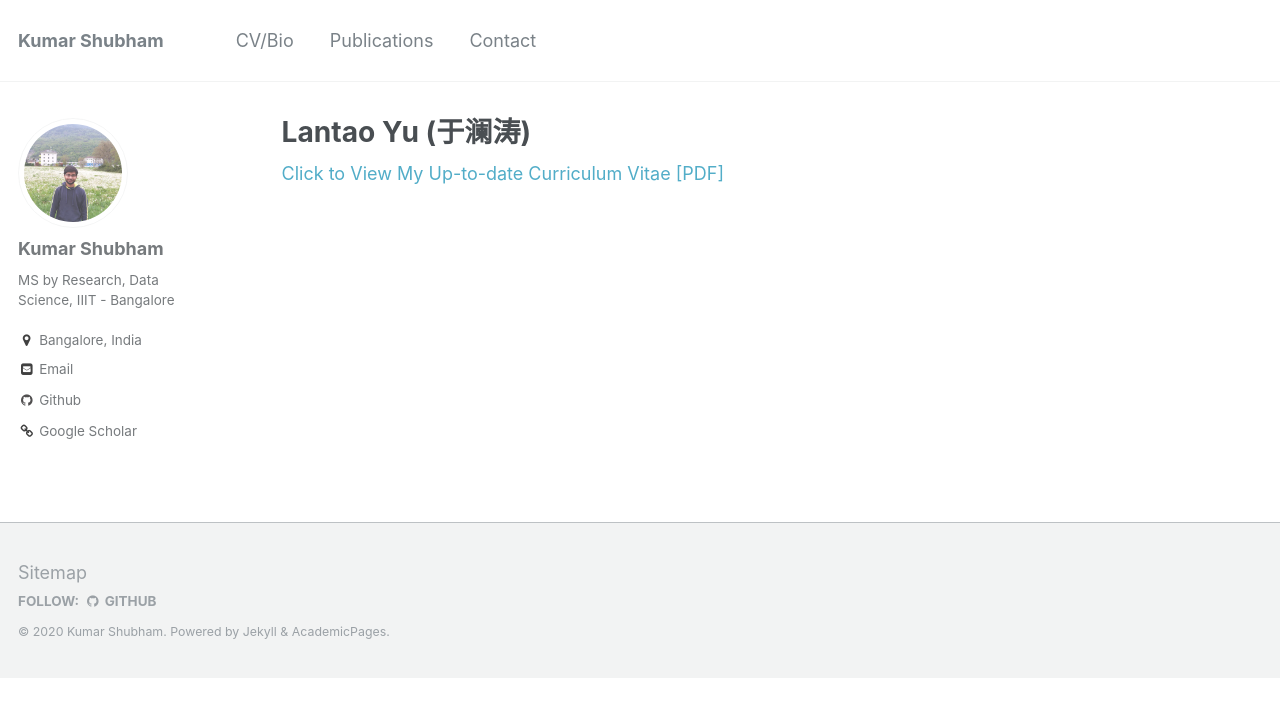
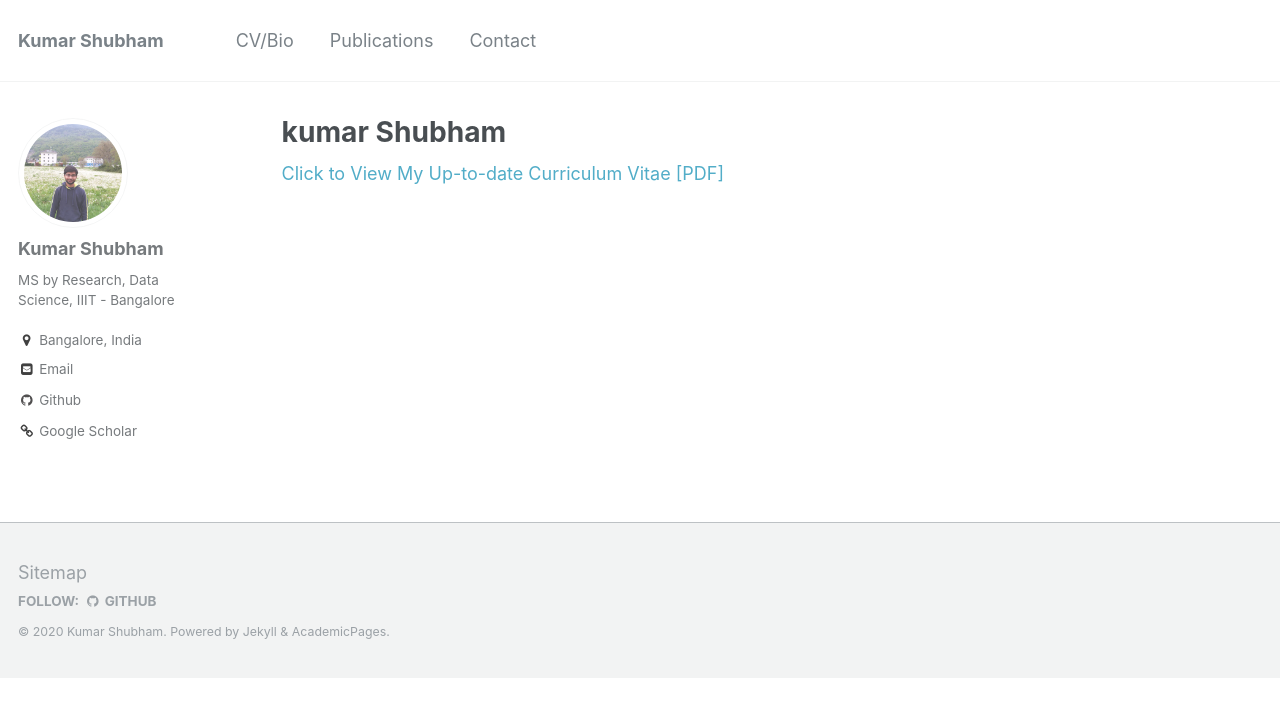
Before and after one commit to kyrs/kyrs.github.io, a Jekyll site: the page built from _pages/cv.md, in a window 1280 px wide. Shown: the top 717 px of the page. Built offline with Jekyll 4.4.1, drawn with Linux system fonts in a browser that asks for light colours.

Commit message:
pushing changes for CV

```diff
--- a/_data/navigation.yml
+++ b/_data/navigation.yml
@@ -1,7 +1,7 @@
 # main links links
 main:
   - title: "CV/Bio"
-    url: /files/lantaoyu_cv.pdf
+    url: /files/shubham_cv.pdf
 
   - title: "Publications"
     url: /publications/
--- a/_pages/cv.md
+++ b/_pages/cv.md
@@ -1,6 +1,6 @@
 ---
 <!-- layout: archive -->
-title: "Lantao Yu (于澜涛)"
+title: "kumar Shubham"
 permalink: /cv/
 author_profile: true
 redirect_from:
```
